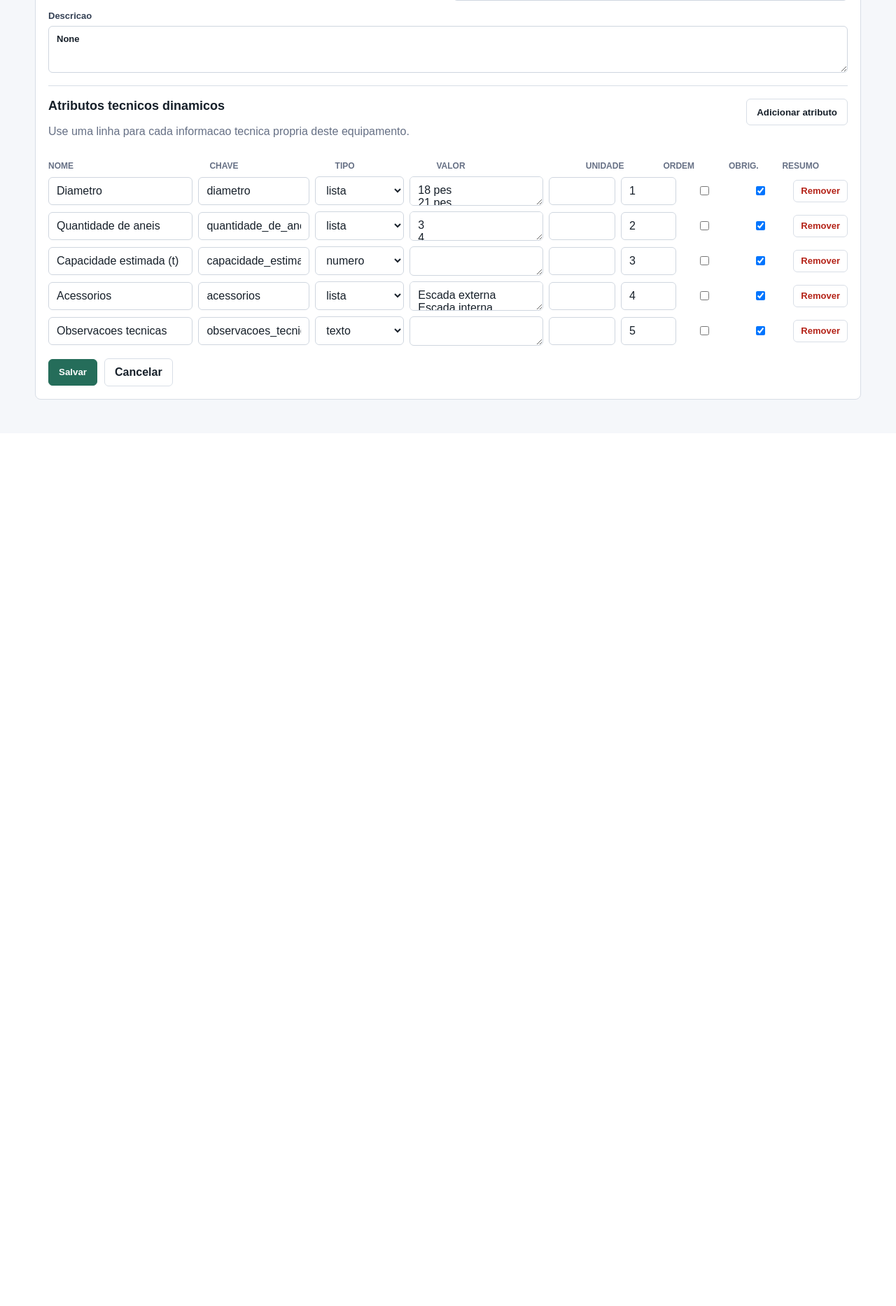
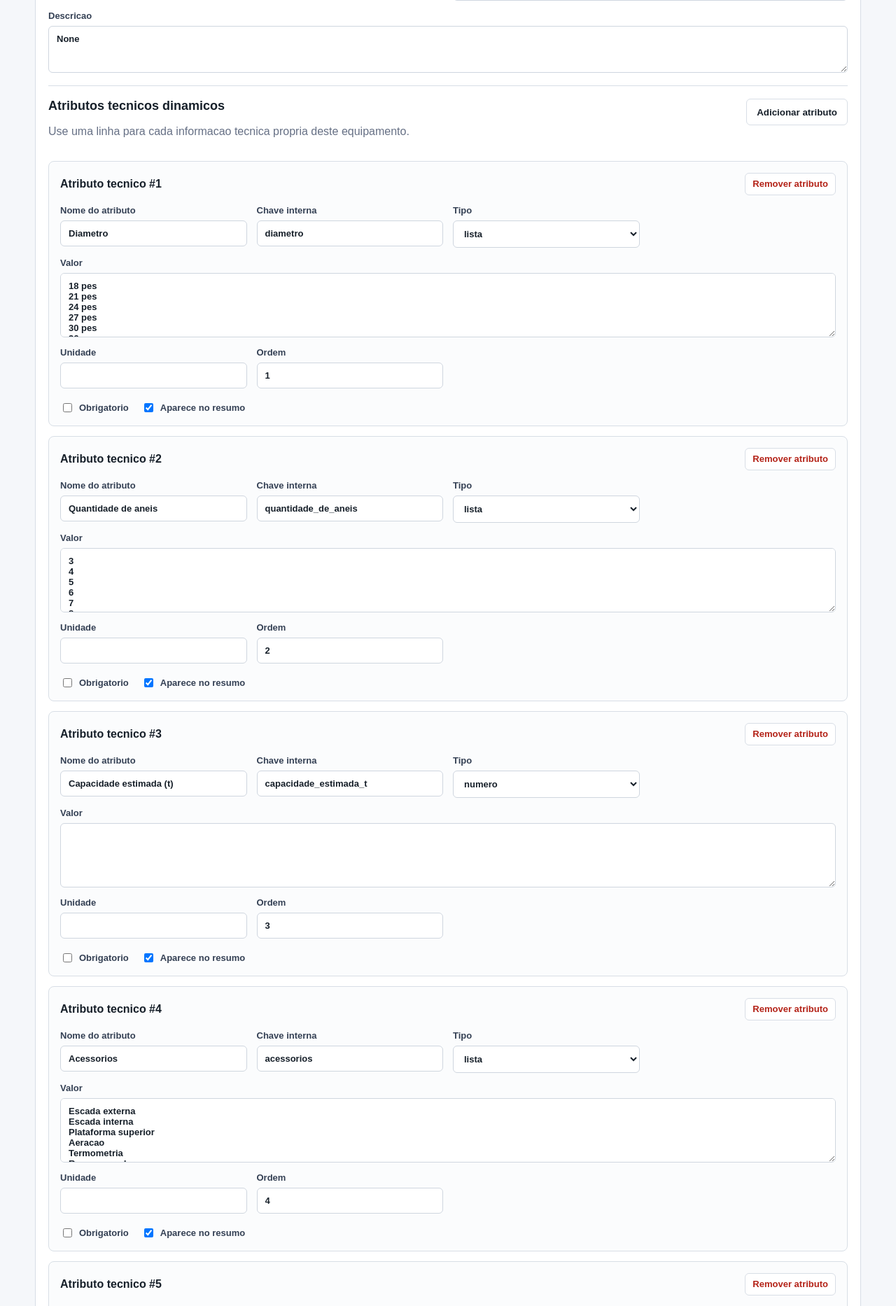
Before and after one commit to tribodiamantino-cmyk/anteprojetos, a FastAPI app: page /equipamentos/1/editar in a window 1280 px wide. Shown: the part 491-2357 px from the top of the page at 70% size. Before the commit the page ends 1062 px from the top, so only its background shows below. Run offline with FastAPI, Linux system fonts and the light colour scheme; the visitor is signed in with stand-in values (Sample User, id 1); data comes from the database, SQL or seed files in the repository.

Commit message:
Melhorar interface dos atributos tecnicos

```diff
--- a/app/main.py
+++ b/app/main.py
@@ -400,30 +400,6 @@ def equipamentos_index(request: Request):
     )
 
 
-@app.get("/equipamentos/{equipamento_id}", response_class=HTMLResponse)
-def visualizar_equipamento(request: Request, equipamento_id: int):
-    usuario = exigir_login(request)
-    if isinstance(usuario, RedirectResponse):
-        return usuario
-    with get_conn() as conn:
-        equipamento = conn.execute(
-            "SELECT * FROM equipamentos_modelo WHERE id = ?",
-            (equipamento_id,),
-        ).fetchone()
-        if not equipamento:
-            raise HTTPException(status_code=404, detail="Equipamento nao encontrado")
-        atributos = get_atributos_equipamento(conn, equipamento_id, somente_resumo=True)
-    return templates.TemplateResponse(
-        "equipamento_detalhe.html",
-        {
-            "request": request,
-            "equipamento": equipamento,
-            "atributos": atributos,
-            "usuario": usuario,
-        },
-    )
-
-
 @app.get("/usuarios", response_class=HTMLResponse)
 def usuarios_index(request: Request):
     usuario = exigir_admin(request)
@@ -623,6 +599,30 @@ def novo_equipamento(request: Request):
             "equipamento": None,
             "atributos": [],
             "tipos_atributo": TIPOS_ATRIBUTO_EQUIPAMENTO,
+        },
+    )
+
+
+@app.get("/equipamentos/{equipamento_id}", response_class=HTMLResponse)
+def visualizar_equipamento(request: Request, equipamento_id: int):
+    usuario = exigir_login(request)
+    if isinstance(usuario, RedirectResponse):
+        return usuario
+    with get_conn() as conn:
+        equipamento = conn.execute(
+            "SELECT * FROM equipamentos_modelo WHERE id = ?",
+            (equipamento_id,),
+        ).fetchone()
+        if not equipamento:
+            raise HTTPException(status_code=404, detail="Equipamento nao encontrado")
+        atributos = get_atributos_equipamento(conn, equipamento_id, somente_resumo=True)
+    return templates.TemplateResponse(
+        "equipamento_detalhe.html",
+        {
+            "request": request,
+            "equipamento": equipamento,
+            "atributos": atributos,
+            "usuario": usuario,
         },
     )
 
--- a/app/static/css/styles.css
+++ b/app/static/css/styles.css
@@ -481,39 +481,55 @@ legend {
   margin-bottom: 12px;
 }
 
-.attribute-editor {
-  display: grid;
-  gap: 8px;
+.attribute-editor,
+.atributos-lista {
+  display: flex;
+  flex-direction: column;
+  gap: 14px;
   margin-bottom: 18px;
 }
 
-.attribute-row {
-  display: grid;
-  grid-template-columns: minmax(150px, 1.3fr) minmax(130px, 1fr) minmax(105px, 0.8fr) minmax(150px, 1.2fr) minmax(80px, 0.6fr) minmax(72px, 0.5fr) minmax(58px, 0.4fr) minmax(68px, 0.5fr) auto;
-  gap: 8px;
-  align-items: center;
+.atributo-card {
+  border: 1px solid var(--line);
+  border-radius: 8px;
+  padding: 16px;
+  background: #fbfcfd;
 }
 
-.attribute-head {
-  color: var(--muted);
-  font-size: 12px;
-  font-weight: 700;
-  text-transform: uppercase;
+.atributo-card-header {
+  display: flex;
+  align-items: center;
+  justify-content: space-between;
+  gap: 12px;
+  margin-bottom: 14px;
 }
 
-.attribute-row textarea {
-  min-height: 42px;
-  resize: vertical;
+.atributo-grid {
+  display: grid;
+  grid-template-columns: repeat(auto-fit, minmax(220px, 1fr));
+  gap: 14px;
 }
 
-.check-cell {
-  display: inline-flex;
-  align-items: center;
-  justify-content: center;
-  margin: 0;
+.atributo-grid textarea {
+  min-height: 92px;
 }
 
-.check-cell input {
+.checkbox-row {
+  display: flex;
+  gap: 18px;
+  align-items: center;
+  flex-wrap: wrap;
+  padding-top: 4px;
+}
+
+.checkbox-row label {
+  flex-direction: row;
+  align-items: center;
+  color: #344054;
+  font-weight: 700;
+}
+
+.checkbox-row input {
   width: auto;
 }
 
@@ -737,15 +753,10 @@ legend {
   .form-grid,
   .form-grid.compact,
   .field-row-grid,
-  .attribute-row,
   .dynamic-fields,
   .field-summary,
   .version-meta {
     grid-template-columns: 1fr;
-  }
-
-  .attribute-head {
-    display: none;
   }
 
   .attribute-detail-value {
--- a/app/static/js/app.js
+++ b/app/static/js/app.js
@@ -53,6 +53,10 @@
       const ordem = row.querySelector("input[name='attr_ordem']");
       const obrigatorio = row.querySelector("input[name='attr_obrigatorio']");
       const resumo = row.querySelector("input[name='attr_visivel_resumo']");
+      const title = row.querySelector(".atributo-card-header strong");
+      if (title) {
+        title.textContent = `Atributo tecnico #${index + 1}`;
+      }
       if (ordem && !ordem.value) {
         ordem.value = index + 1;
       }
--- a/app/templates/equipamento_form.html
+++ b/app/templates/equipamento_form.html
@@ -51,37 +51,47 @@
     <button class="button" type="button" id="add-attribute-button">Adicionar atributo</button>
   </div>
 
-  <div class="attribute-editor" id="attribute-editor">
-    <div class="attribute-row attribute-head">
-      <span>Nome</span>
-      <span>Chave</span>
-      <span>Tipo</span>
-      <span>Valor</span>
-      <span>Unidade</span>
-      <span>Ordem</span>
-      <span>Obrig.</span>
-      <span>Resumo</span>
-      <span></span>
+  <div class="attribute-editor atributos-lista" id="attribute-editor">
+    {% for atributo in atributos %}
+    <div class="atributo-card" data-attribute-row>
+      <div class="atributo-card-header">
+        <strong>Atributo tecnico #{{ loop.index }}</strong>
+        <button class="button small danger remove-attribute-button" type="button">Remover atributo</button>
       </div>
-    {% for atributo in atributos %}
-    <div class="attribute-row" data-attribute-row>
+      <div class="atributo-grid">
+        <label>Nome do atributo
           <input name="attr_nome" value="{{ atributo.nome }}" required>
+        </label>
+        <label>Chave interna
           <input name="attr_chave" value="{{ atributo.chave }}" required>
+        </label>
+        <label>Tipo
           <select name="attr_tipo">
             {% for tipo in tipos_atributo %}
             <option value="{{ tipo }}" {% if atributo.tipo == tipo %}selected{% endif %}>{{ tipo }}</option>
             {% endfor %}
           </select>
-      <textarea name="attr_valor" rows="1">{{ atributo.valor or "" }}</textarea>
+        </label>
+        <label class="full">Valor
+          <textarea name="attr_valor" rows="3">{{ atributo.valor or "" }}</textarea>
+        </label>
+        <label>Unidade
           <input name="attr_unidade" value="{{ atributo.unidade or '' }}">
+        </label>
+        <label>Ordem
           <input type="number" name="attr_ordem" value="{{ atributo.ordem or loop.index }}" min="0">
-      <label class="check-cell">
+        </label>
+        <div class="checkbox-row full">
+          <label>
             <input type="checkbox" name="attr_obrigatorio" value="{{ loop.index0 }}" {% if atributo.obrigatorio %}checked{% endif %}>
+            Obrigatorio
           </label>
-      <label class="check-cell">
+          <label>
             <input type="checkbox" name="attr_visivel_resumo" value="{{ loop.index0 }}" {% if atributo.visivel_resumo %}checked{% endif %}>
+            Aparece no resumo
           </label>
-      <button class="button small danger remove-attribute-button" type="button">Remover</button>
+        </div>
+      </div>
     </div>
     {% endfor %}
   </div>
@@ -93,24 +103,45 @@
 </form>
 
 <template id="attribute-row-template">
-  <div class="attribute-row" data-attribute-row>
+  <div class="atributo-card" data-attribute-row>
+    <div class="atributo-card-header">
+      <strong>Atributo tecnico</strong>
+      <button class="button small danger remove-attribute-button" type="button">Remover atributo</button>
+    </div>
+    <div class="atributo-grid">
+      <label>Nome do atributo
         <input name="attr_nome" required>
+      </label>
+      <label>Chave interna
         <input name="attr_chave" required>
+      </label>
+      <label>Tipo
         <select name="attr_tipo">
           {% for tipo in tipos_atributo %}
           <option value="{{ tipo }}">{{ tipo }}</option>
           {% endfor %}
         </select>
-    <textarea name="attr_valor" rows="1"></textarea>
+      </label>
+      <label class="full">Valor
+        <textarea name="attr_valor" rows="3"></textarea>
+      </label>
+      <label>Unidade
         <input name="attr_unidade">
+      </label>
+      <label>Ordem
         <input type="number" name="attr_ordem" min="0">
-    <label class="check-cell">
+      </label>
+      <div class="checkbox-row full">
+        <label>
           <input type="checkbox" name="attr_obrigatorio">
+          Obrigatorio
         </label>
-    <label class="check-cell">
+        <label>
           <input type="checkbox" name="attr_visivel_resumo" checked>
+          Aparece no resumo
         </label>
-    <button class="button small danger remove-attribute-button" type="button">Remover</button>
+      </div>
+    </div>
   </div>
 </template>
 {% endblock %}
```
Lines whose indentation alone changed are shown as unchanged.
